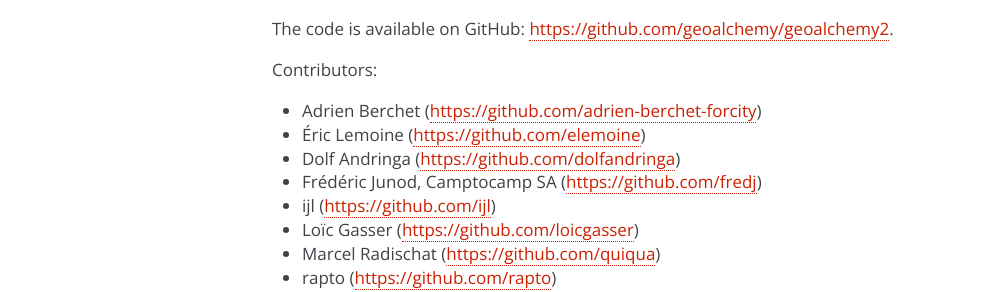
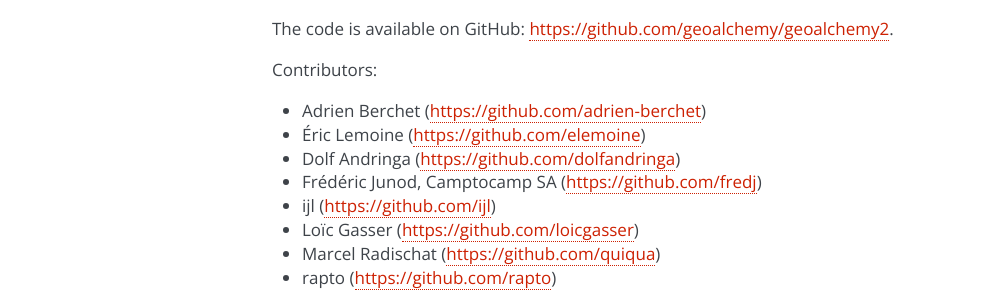
Before and after one commit to geoalchemy/geoalchemy2, a Sphinx documentation site: the page built from doc/index.rst, in a window 1280 px wide. Shown: the part 1660-1952 px from the top of the page, without its empty margins (148-1140 px from the left). Built offline with Sphinx 7.4.7, drawn with Linux system fonts in a browser that asks for light colours; some of the changed lines change nothing that is shown.

Commit message:
Update account name in contributors list

```diff
--- a/doc/index.rst
+++ b/doc/index.rst
@@ -94,7 +94,7 @@
 
 Contributors:
 
-* Adrien Berchet (https://github.com/adrien-berchet-forcity)
+* Adrien Berchet (https://github.com/adrien-berchet)
 * Éric Lemoine (https://github.com/elemoine)
 * Dolf Andringa (https://github.com/dolfandringa)
 * Frédéric Junod, Camptocamp SA (https://github.com/fredj)
```
